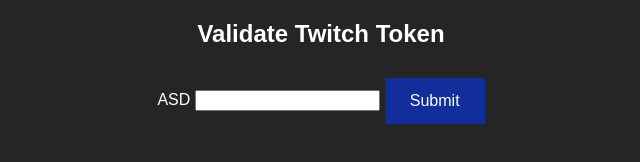
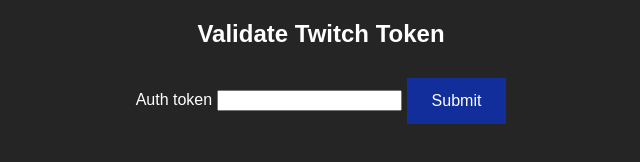
Before and after one commit to MrLawbreaker/Node.js-Twitch-Token-Generator, a website: page public/twitch-validate.html in a window 1280 px wide. Shown: the whole page, without its empty margins (319-959 px from the left). Drawn offline with Linux system fonts and the light colour scheme.

Commit message:
Fix token label

```diff
--- a/public/twitch-validate.html
+++ b/public/twitch-validate.html
@@ -13,7 +13,7 @@
     <h2>Validate Twitch Token</h2>
     <div class="buttonLinkContainer">
         <div>
-            <span>ASD</span>
+            <span>Auth token</span>
             <input type="text" id="token" name="token">
         </div>
         <div class="buttonLink">
```
